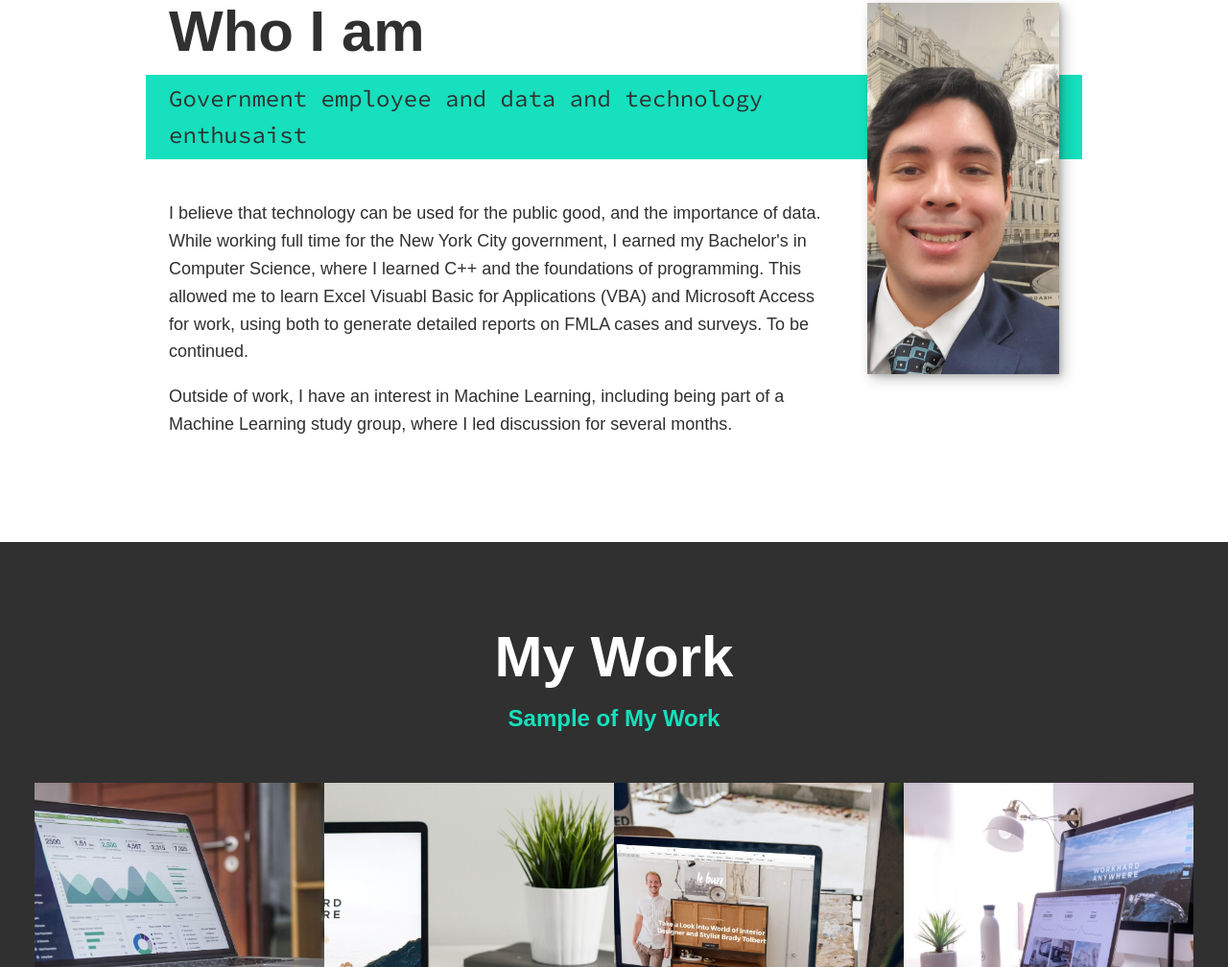
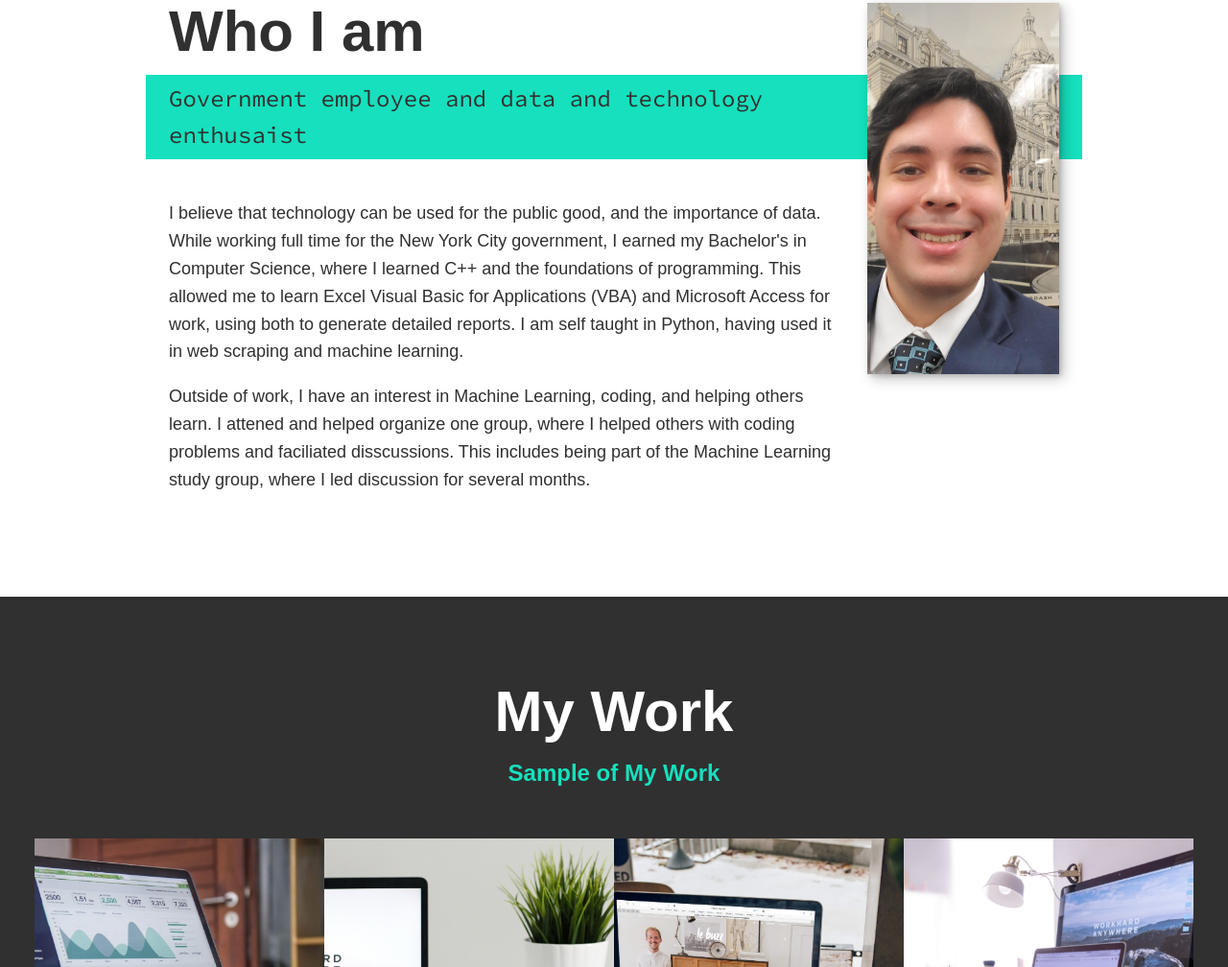
Before and after one commit to bmurdata/CustomScrimbaPortfolio, a plain HTML site: page index.html in a window 1280 px wide. Shown: the part 1274-2282 px from the top of the page at 96% size. Drawn offline with nearby package versions, Linux system fonts and the light colour scheme; a web font is replaced by a local one.

Commit message:
Update of the text content

```diff
--- a/index.html
+++ b/index.html
@@ -69,9 +69,9 @@
                 Government employee and data and technology enthusaist</p>
             <div class="about-me__body">
                 <p>I believe that technology can be used for the public good, and the importance of data. While working full time for the New York City government, I earned my Bachelor's in Computer Science,
-                    where I learned C++ and the foundations of programming. This allowed me to learn Excel Visuabl Basic for Applications (VBA) and Microsoft Access for work, using both to generate detailed reports on FMLA cases and surveys. To be continued.
+                    where I learned C++ and the foundations of programming. This allowed me to learn Excel Visual Basic for Applications (VBA) and Microsoft Access for work, using both to generate detailed reports. I am self taught in Python, having used it in web scraping and machine learning.
                 </p>
-                <p>Outside of work, I have an interest in Machine Learning, including being part of a Machine Learning study group, where I led discussion for several months. </p>
+                <p>Outside of work, I have an interest in Machine Learning, coding, and helping others learn. I attened and helped organize one group, where I helped others with coding problems and faciliated disscussions. This includes being part of the Machine Learning study group, where I led discussion for several months. </p>
             </div>
             <img class="about-me__img" src="img/headshot3.jpg" alt="Another photo">
         </section>
```
